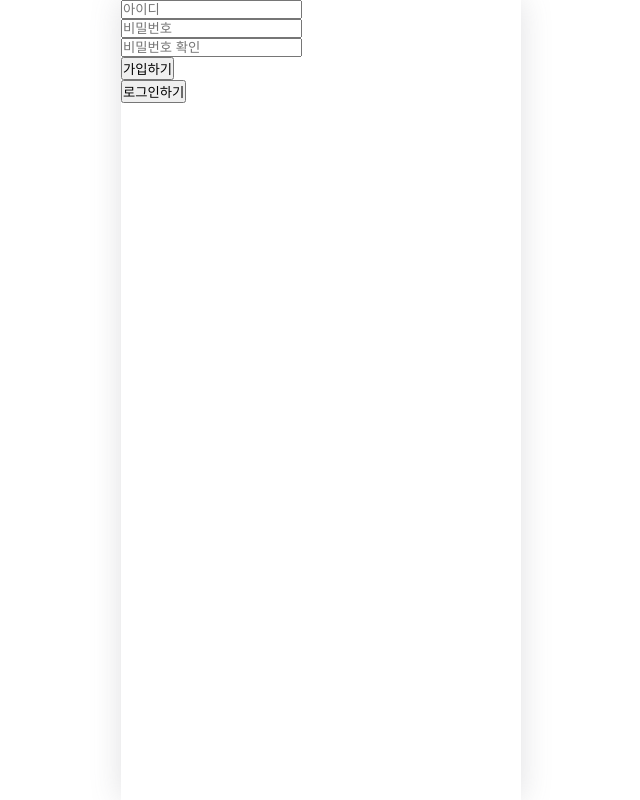
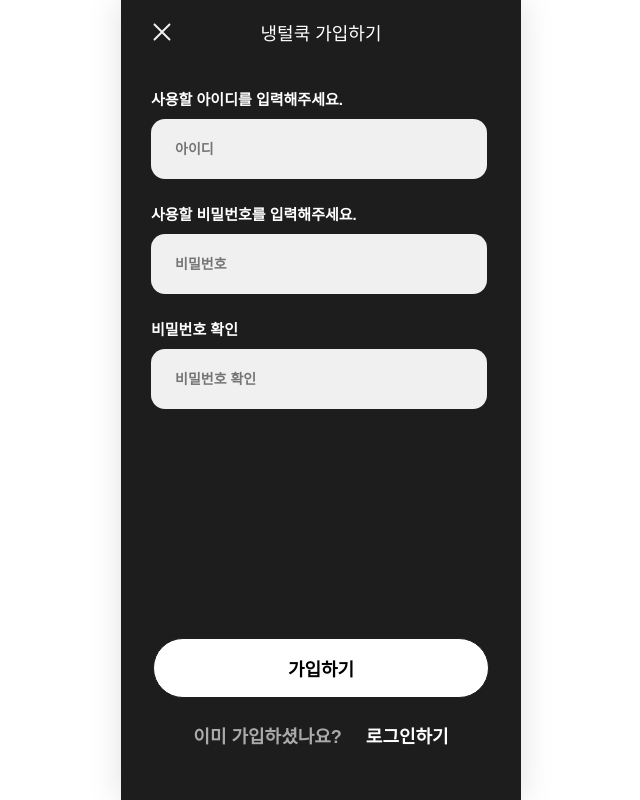
Before and after one commit to TRENDITHON-Omnivore-Team1/NaengTulCook-FE, a React (Vite) app: page /sign-up in a window 1280 px wide. Shown: the whole page, without its empty margins (319-959 px from the left). Built offline with nearby package versions, Linux system fonts and the light colour scheme.

Commit message:
🎨: 회원가입 디자인

```diff
--- a/src/components/sign/Sign.style.js
+++ b/src/components/sign/Sign.style.js
@@ -7,6 +7,8 @@ export const BackgroundForm = styled.form`
   flex-direction: column;
   justify-content: space-between;
   align-items: center;
+
+  background-color: ${(props) => (props.$isBlack ? "#1D1D1D" : "#FFFFFF")};
 `;
 export const InputLabel = styled.p`
   margin: 24px 30px 10px 30px;
@@ -32,11 +34,11 @@ export const StyledSignInput = styled.input`
   background-color: #f0f0f0;
 `;
 export const ErrorMessage = styled.p`
-  margin: 4px 30px 0 34px;
+  margin: 8px 30px 0 34px;
   width: calc(100% - 60px);
 
   color: ${({ theme }) => theme.colors.error};
-  ${({ theme }) => theme.fonts.pre_medium_14};
+  ${({ theme }) => theme.fonts.pre_regular_12};
 `;
 
 export const ButtonContainer = styled.div`
--- a/src/components/sign/login/Login.style.jsx
+++ b/src/components/sign/login/Login.style.jsx
@@ -1,7 +1,7 @@
 import styled from "styled-components";
 
 export const InputContainer = styled.div`
-  margin: calc((100vh - 540px) / 2) 0 0 0;
+  margin: calc((100vh - 560px) / 2) 0 0 0;
   width: 100%;
 `;
 export const LogoTitle = styled.h1`
--- a/src/components/sign/sign-up/SignUp.jsx
+++ b/src/components/sign/sign-up/SignUp.jsx
@@ -4,6 +4,10 @@ import * as yup from "yup";
 import { yupResolver } from "@hookform/resolvers/yup";
 import { postSignUp } from "@/apis/sign/postSignUp";
 import { useState } from "react";
+import * as A from "./SignUp.style";
+import * as S from "@/components/sign/Sign.style";
+import BigButton from "@/components/common/button/BigButton";
+import closeSvg from "@/assets/splash/icon_close.svg";
 
 export default function SignUp() {
   const schema = yup.object({
@@ -47,20 +51,40 @@ export default function SignUp() {
 
   return (
     <>
-      <form onSubmit={handleSubmit(onSubmit)}>
-        <input type="text" {...register("id")} placeholder="아이디" />
-        <span style={{ color: "red" }}>{errors.id?.message}</span>
-        <br />
-        <input type="password" {...register("password")} placeholder="비밀번호" />
-        <span style={{ color: "red" }}>{errors.password?.message}</span>
-        <br />
-        <input type="password" {...register("passwordCheck")} placeholder="비밀번호 확인" />
-        <span style={{ color: "red" }}>{errors.passwordCheck?.message}</span>
-        <br />
-        {errorMessage && <span style={{ color: "red" }}>{errorMessage}</span>}
-        <button type="submit">가입하기</button>
-      </form>
-      <button onClick={handleMoveToLogin}>로그인하기</button>
+      <S.BackgroundForm onSubmit={handleSubmit(onSubmit)} $isBlack={true}>
+        <A.InputContainer>
+          <A.Topbar>
+            <A.IconButton onClick={handleMoveToLogin} src={closeSvg} alt="뒤로가기" />
+            <A.PageTitle>냉털쿡 가입하기</A.PageTitle>
+          </A.Topbar>
+
+          <S.InputLabel $isWhite={true}>사용할 아이디를 입력해주세요.</S.InputLabel>
+          <S.StyledSignInput type="text" {...register("id")} placeholder="아이디" />
+          <S.ErrorMessage>{errors.id?.message}</S.ErrorMessage>
+
+          <S.InputLabel $isWhite={true}>사용할 비밀번호를 입력해주세요.</S.InputLabel>
+          <S.StyledSignInput type="password" {...register("password")} placeholder="비밀번호" />
+          <S.ErrorMessage>{errors.password?.message}</S.ErrorMessage>
+
+          <S.InputLabel $isWhite={true}>비밀번호 확인</S.InputLabel>
+          <S.StyledSignInput
+            type="password"
+            {...register("passwordCheck")}
+            placeholder="비밀번호 확인"
+          />
+          <S.ErrorMessage>{errors.passwordCheck?.message}</S.ErrorMessage>
+
+          {errorMessage && <S.ErrorMessage>{errorMessage}</S.ErrorMessage>}
+        </A.InputContainer>
+
+        <S.ButtonContainer>
+          <BigButton type="submit" buttonText="가입하기" $isWhiteButton={true} />
+          <S.SpanButton onClick={handleMoveToLogin}>
+            이미 가입하셨나요?
+            <A.LoginSpan>로그인하기</A.LoginSpan>
+          </S.SpanButton>
+        </S.ButtonContainer>
+      </S.BackgroundForm>
     </>
   );
 }
--- /dev/null
+++ b/src/components/sign/sign-up/SignUp.style.jsx
@@ -0,0 +1,32 @@
+import styled from "styled-components";
+
+export const InputContainer = styled.div`
+  margin: 0;
+  width: 100%;
+`;
+export const Topbar = styled.div`
+  width: 100%;
+  /* margin-bottom: 30px; */
+  height: 64px;
+
+  display: grid;
+  grid-template-columns: 1fr 4fr 1fr;
+`;
+export const IconButton = styled.img`
+  padding: 12px;
+  margin-left: 16px;
+
+  place-self: center;
+  cursor: pointer;
+`;
+export const PageTitle = styled.h4`
+  place-self: center;
+
+  color: #fff;
+  ${({ theme }) => theme.fonts.pre_medium_18}
+`;
+
+export const LoginSpan = styled.span`
+  margin-left: 24px;
+  color: #ffffff;
+`;
--- a/src/styles/theme.jsx
+++ b/src/styles/theme.jsx
@@ -29,7 +29,7 @@ export const theme = {
     bg_yellow: "#FCF3E5",
     // green: "#00EA1F",
 
-    error: "#FC0000",
+    error: "#FC3200",
 
     primary: "#1D1D1D", // 메인 색상
     secondary: "#FFF", // 서브 색상
@@ -43,9 +43,10 @@ export const theme = {
     pre_medium_14: FONT({ family: "Pretendard", weight: 500, size: 14 }),
     pre_semibold_14: FONT({ family: "Pretendard", weight: 600, size: 14 }),
     pre_bold_14: FONT({ family: "Pretendard", weight: 700, size: 14 }),
+    pre_semibold_15: FONT({ family: "Pretendard", weight: 600, size: 15 }),
     pre_medium_16: FONT({ family: "Pretendard", weight: 500, size: 16 }),
-    pre_semibold_15: FONT({ family: "Pretendard", weight: 600, size: 15 }),
     pre_semibold_16: FONT({ family: "Pretendard", weight: 600, size: 16 }),
+    pre_medium_18: FONT({ family: "Pretendard", weight: 500, size: 18 }),
     pre_semibold_18: FONT({ family: "Pretendard", weight: 600, size: 18 }),
     pre_bold_18: FONT({ family: "Pretendard", weight: 700, size: 18 }),
     pre_semibold_20: FONT({ family: "Pretendard", weight: 600, size: 20 }),
```
Also changed, not shown: src/assets/splash/icon_close.svg (added).
